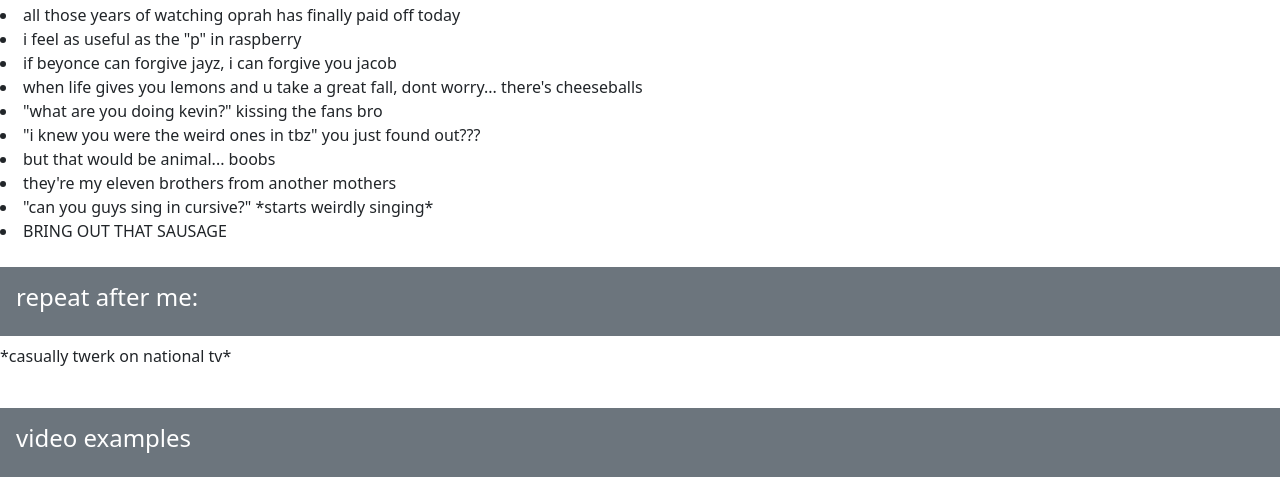
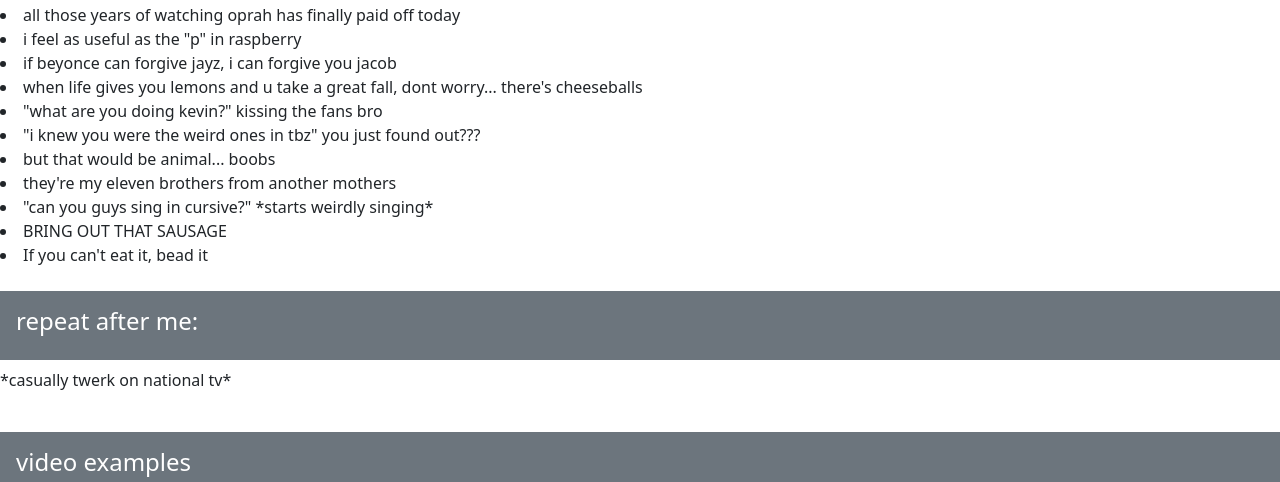
Before and after one commit to clownindisguise/kevinjokesoldversion, a plain HTML site: page index.html in a window 1280 px wide. Shown: the part 792-1274 px from the top of the page. Drawn offline with nearby package versions, Linux system fonts and the light colour scheme.

Commit message:
Update index.html

```diff
--- a/index.html
+++ b/index.html
@@ -70,6 +70,7 @@
     <li>they're my eleven brothers from another mothers</li>
     <li>"can you guys sing in cursive?" *starts weirdly singing*</li>
     <li>BRING OUT THAT SAUSAGE</li>
+    <li>If you can't eat it, bead it</li>
 </section>
 
 </br>
```
